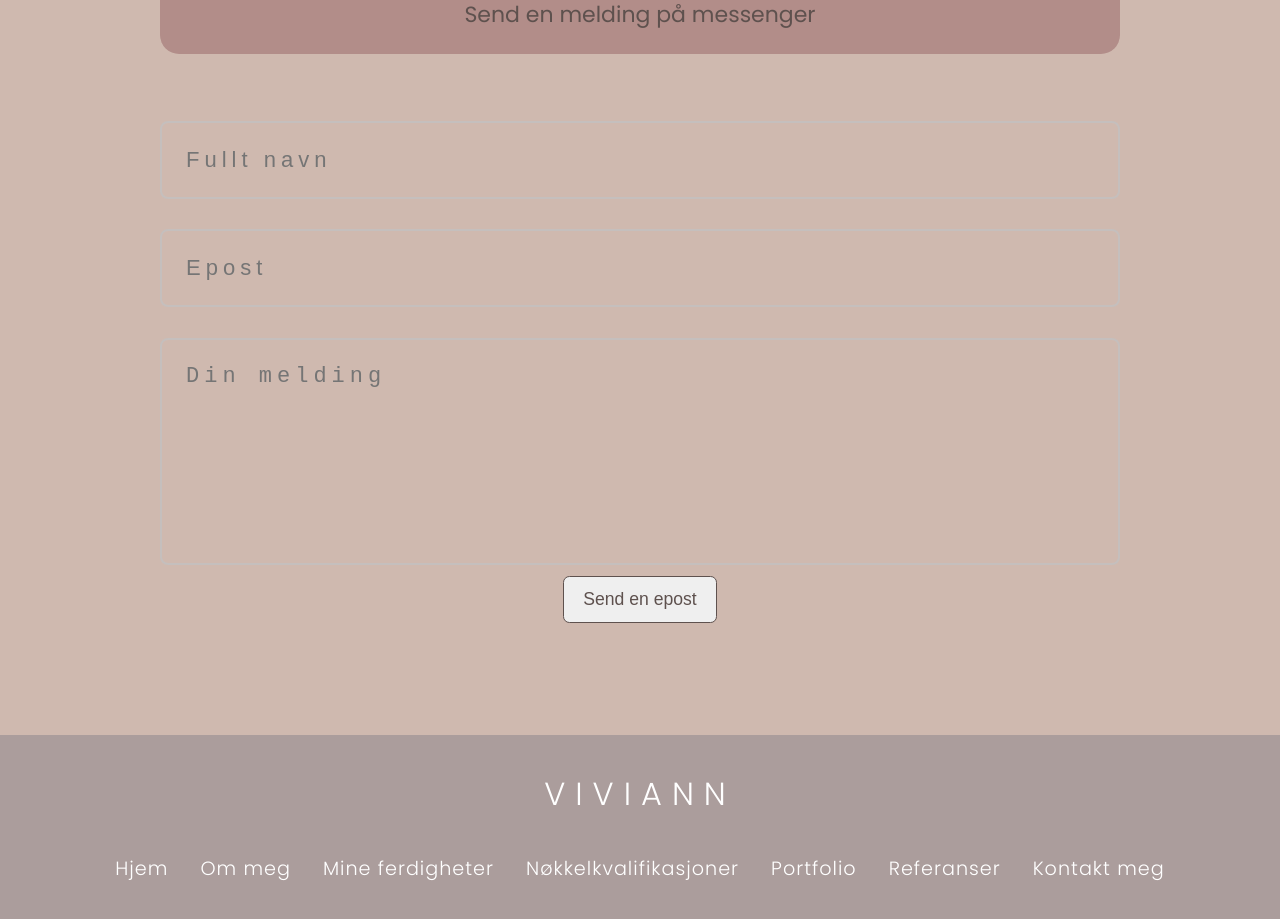
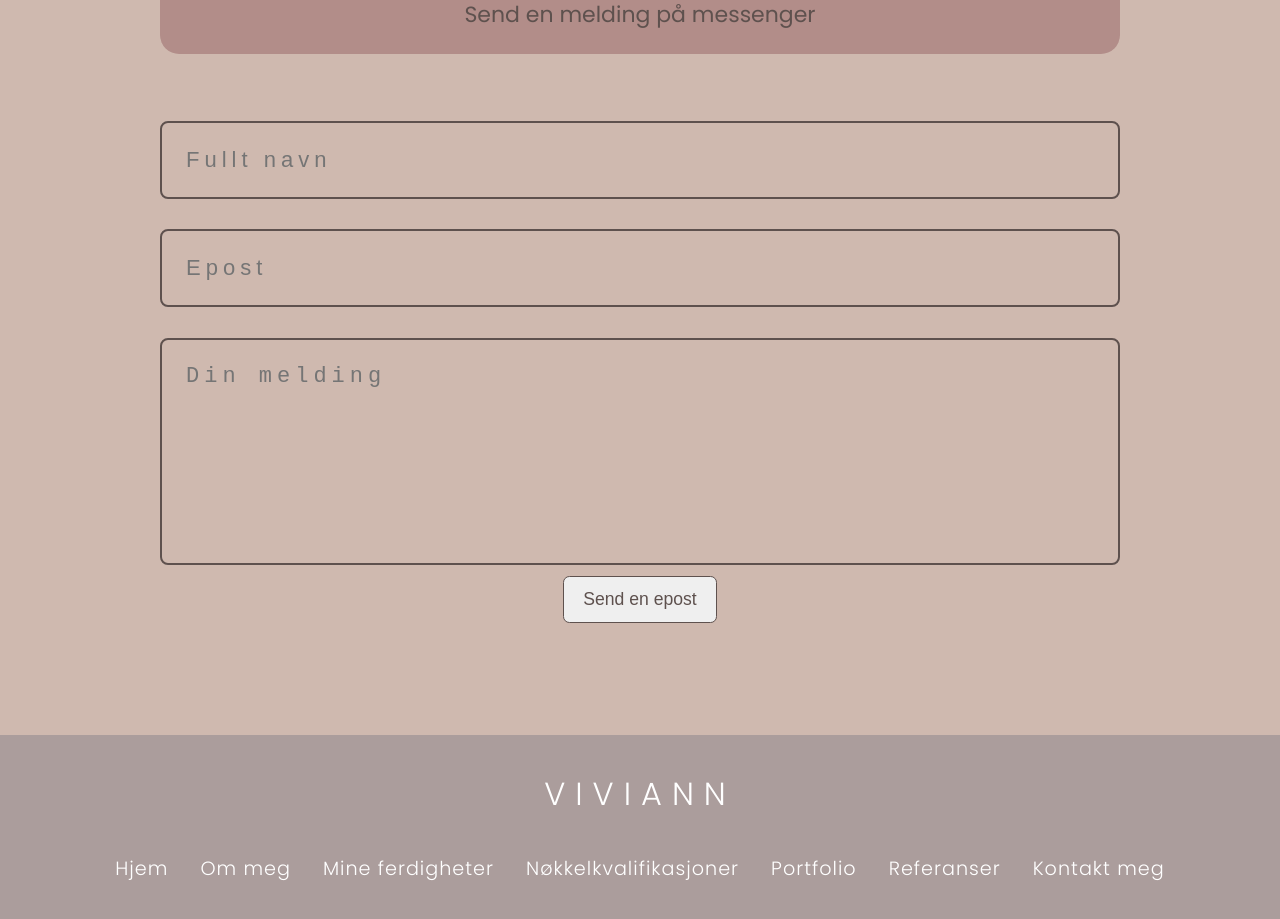
Before and after one commit to Viviann1/praksis-portfolio, a React (Create React App) app: page / in a window 1280 px wide. Shown: the part 6940-7859 px from the top of the page. Built offline with nearby package versions, Linux system fonts and the light colour scheme.

Commit message:
fixed contact form

```diff
--- a/src/components/contact/contact.css
+++ b/src/components/contact/contact.css
@@ -66,9 +66,9 @@ input, textarea {
     background: transparent;
     font-size: 22px;
     letter-spacing: 5px;
-    border: 2px solid var(--color-light);
+    border: 2px solid var(--color-dark);
     resize: none;
-    color: var(--color-bg-variant);
+    color: var(--color-dark);
     margin-top: 1.2rem;
     margin-bottom: -0.5rem;
 }
```
